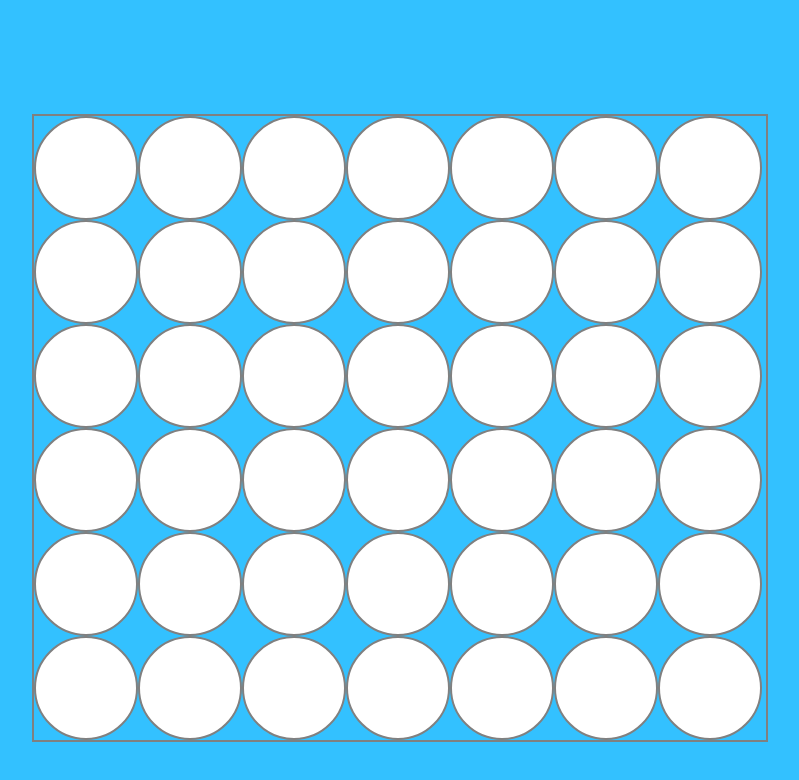
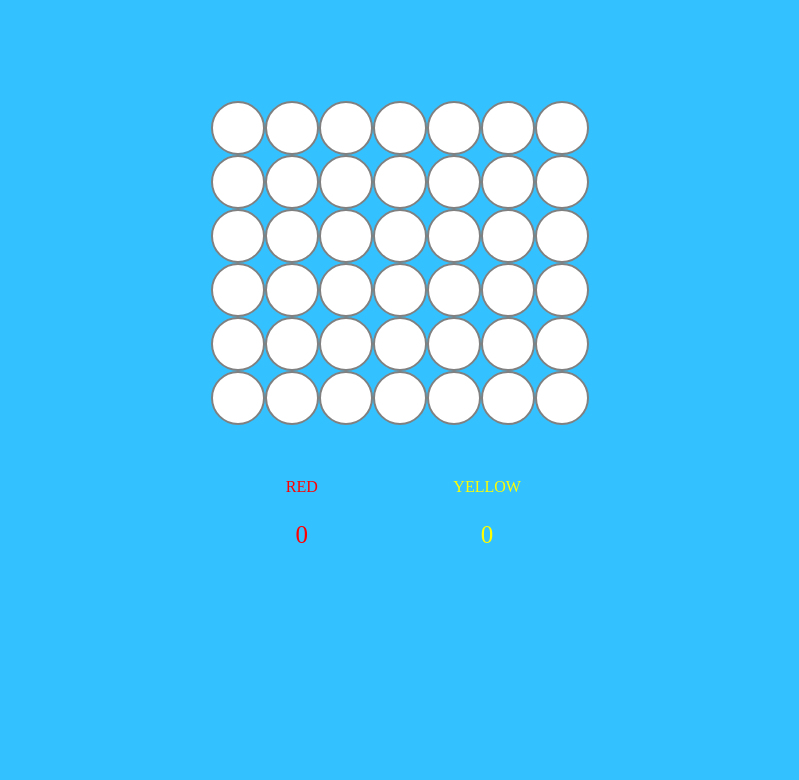
Before and after one commit to standaman52/Connect-4, a plain HTML site: page index.html in a window 1280 px wide. Shown: the whole page, without its empty margins (240-1039 px from the left). Drawn offline with nearby package versions, Linux system fonts and the light colour scheme.

Commit message:
scoreBoard working

```diff
--- a/connect4.js
+++ b/connect4.js
@@ -1,14 +1,15 @@
 $(function(){
 
-  $canvas = $("canvas")
+  $canvas = $("canvas");
   red = '#FF5533';
   blue = '#D4FF33';
   var count = 0;
   toggle = false;
   var  redArray =[];
   var blueArray = [];
-  var winCases = [  // this object contains a list of all winning
-    // by row
+  var p1Score = 0;
+  var p2Score = 0;
+  var winCases = [
     ['1', '2', '3', '4'],
     ['2', '3', '4', '5'],
     ['8', '9', '10', '11'],
@@ -33,7 +34,6 @@ $(function(){
     ['32', '33', '34', '35'],
     ['38', '39', '40', '41'],
     ['39', '40', '41', '42'],
-    // columns
     ['1', '8', '15', '22'],
     ['2', '9', '16', '23'],
     ['3', '10', '17', '24'],
@@ -55,7 +55,6 @@ $(function(){
     ['19', '26', '33', '40'],
     ['20', '27', '34', '41'],
     ['21', '28', '35', '42'],
-    //left-diagonal
     ['1', '9', '17', '25'],
     ['2', '10', '18', '26'],
     ['3', '11', '19', '27'],
@@ -68,7 +67,6 @@ $(function(){
     ['16', '24', '32', '40'],
     ['17', '25', '33', '41'],
     ['18', '26', '34', '42'],
-    // right-diagonal
     ['7', '13', '19', '25'],
     ['6', '12', '18', '24'],
     ['5', '11', '17', '23'],
@@ -87,10 +85,28 @@ $(function(){
     index = $canvas_number;
     circle = $canvas[index].getContext('2d');
     circle.beginPath();
-    circle.arc(50, 50, 50, 0, 2 * Math.PI, false);
+    circle.arc(25, 25, 25, 0, 2 * Math.PI, false);
     circle.fillStyle = color;
     circle.fill();
+  };
+  var resetGame = function(){
+    $canvas.text("");
+
   }
+
+  var player1ScoreBoard = function(score){
+    if (score) {
+      $score = $('#p1').text(score);
+      $score = score;
+    }
+  };
+
+  var player2ScoreBoard = function(score){
+    if (score) {
+      $score  =  $('#p2').text(score);
+      $score = score;
+    }
+  };
 
   var checkWin = function(array){
     for (var i = 0; i < winCases.length; i++) {
@@ -100,25 +116,21 @@ $(function(){
           if(  winCases[i][j] === array[m]   )
           {
             fourInArow++;
-            console.log(winCases[i][j] +" WINCASES");
-            console.log(array[m]);
-            console.log("------------------------");
           }
         }
         if(fourInArow == 4 ){
-          console.log("u win");
-          return;
+          return true;
         }
       }
     }
-  }
+  };
 
   var placeChip = function(){
     $canvas_clicked =$(this).attr('id');
     $canvas_number = $canvas_clicked - 1;
     $canvas_above_id = $(this).attr('id') - 7;
     canvas_above = $(this).parent().parent().prev().find('#' + $canvas_above_id);
-    if(toggle == false){
+    if(toggle === false){
       if ($canvas_clicked >= 36 || $(this).hasClass('can_place')){
         $(this).attr('class', 'has_chip');
         canvas_above.attr('class', 'can_place');
@@ -126,9 +138,19 @@ $(function(){
         $(this).off();
         toggle = true;
         redArray.push($canvas_clicked);
-        console.log($canvas_clicked);
-        console.log(redArray);
-        checkWin(redArray);
+        if (redArray){
+          var result =  checkWin(redArray);
+        }
+        if(result === true){
+          $displayResult = $("<p>").attr("id", "displayResult");
+          $displayResult.text("Red Wins").css("color","red");
+          $('#board_wrapper').prepend($displayResult);
+          p1Score++;
+          player1ScoreBoard(p1Score);
+          resetGame();
+
+        }
+
       }
     }
     else{
@@ -136,14 +158,27 @@ $(function(){
         $(this).attr('class', 'has_chip');
         canvas_above.attr('class', 'can_place');
         createCircle(blue);
-        $(this).off()
+        $(this).off();
         toggle = false;
         blueArray.push($canvas_clicked);
-        console.log(blueArray);
-        checkWin(blueArray);
+        if (blueArray){
+          var result =checkWin(blueArray);
+        }
+        if(result === true){
+          $displayResult = $("<p>").attr("id", "displayResult");
+          $displayResult.text("Yellow Wins").css("color","yellow");
+          $('#board_wrapper').prepend($displayResult);
+          displayResult.text("");
+          p2Score++;
+          player2ScoreBoard(p2Score);
+
+          resetGame();
+
+        }
+
       }
     }
-  }
-  $("canvas").on("click", placeChip)
+  };
+  $("canvas").on("click", placeChip);
 
-})
+});
--- a/index.html
+++ b/index.html
@@ -6,157 +6,171 @@
     <link rel="stylesheet" href="style.css">
   </head>
   <body>
-    <div id="wrapper">
+    <!-- <div id="wrapper"> -->
      <div id="board_wrapper">
        <div id="row1" class="row_wrapper">
          <div class="chip_holder">
-           <canvas id="1" width="100" height="100"></canvas>
+           <canvas id="1" width="50" height="50"></canvas>
          </div>
          <div class="chip_holder">
-           <canvas id="2" width="100" height="100"></canvas>
+           <canvas id="2" width="50" height="50"></canvas>
          </div>
          <div class="chip_holder">
-           <canvas id="3" width="100" height="100"></canvas>
+           <canvas id="3" width="50" height="50"></canvas>
          </div>
          <div class="chip_holder">
-           <canvas id="4" width="100" height="100"></canvas>
+           <canvas id="4" width="50" height="50"></canvas>
          </div>
          <div class="chip_holder">
-           <canvas id="5" width="100" height="100"></canvas>
+           <canvas id="5" width="50" height="50"></canvas>
          </div>
          <div class="chip_holder">
-           <canvas id="6" width="100" height="100"></canvas>
+           <canvas id="6" width="50" height="50"></canvas>
          </div>
          <div class="chip_holder">
-           <canvas id="7" width="100" height="100"></canvas>
+           <canvas id="7" width="50" height="50"></canvas>
          </div>
        </div>
        <!--=======================================================  -->
 
        <div id="row2" class="row_wrapper">
          <div class="chip_holder">
-           <canvas id="8" width="100" height="100"></canvas>
+           <canvas id="8" width="50" height="50"></canvas>
          </div>
          <div class="chip_holder">
-           <canvas id="9" width="100" height="100"></canvas>
+           <canvas id="9" width="50" height="50"></canvas>
          </div>
          <div class="chip_holder">
-           <canvas id="10" width="100" height="100"></canvas>
+           <canvas id="10" width="50" height="50"></canvas>
          </div>
          <div class="chip_holder">
-           <canvas id="11" width="100" height="100"></canvas>
+           <canvas id="11" width="50" height="50"></canvas>
          </div>
          <div class="chip_holder">
-           <canvas id="12" width="100" height="100"></canvas>
+           <canvas id="12" width="50" height="50"></canvas>
          </div>
          <div class="chip_holder">
-           <canvas id="13" width="100" height="100"></canvas>
+           <canvas id="13" width="50" height="50"></canvas>
          </div>
          <div class="chip_holder">
-           <canvas id="14" width="100" height="100"></canvas>
+           <canvas id="14" width="50" height="50"></canvas>
          </div>
        </div>
        <!-- ===================== -->
        <div id="row3" class="row_wrapper">
          <div class="chip_holder">
-           <canvas id="15" width="100" height="100"></canvas>
+           <canvas id="15" width="50" height="50"></canvas>
          </div>
          <div class="chip_holder">
-           <canvas id="16" width="100" height="100"></canvas>
+           <canvas id="16" width="50" height="50"></canvas>
          </div>
          <div class="chip_holder">
-           <canvas id="17" width="100" height="100"></canvas>
+           <canvas id="17" width="50" height="50"></canvas>
          </div>
          <div class="chip_holder">
-           <canvas id="18" width="100" height="100"></canvas>
+           <canvas id="18" width="50" height="50"></canvas>
          </div>
          <div class="chip_holder">
-           <canvas id="19" width="100" height="100"></canvas>
+           <canvas id="19" width="50" height="50"></canvas>
          </div>
          <div class="chip_holder">
-           <canvas id="20" width="100" height="100"></canvas>
+           <canvas id="20" width="50" height="50"></canvas>
          </div>
          <div class="chip_holder">
-           <canvas id="21" width="100" height="100"></canvas>
+           <canvas id="21" width="50" height="50"></canvas>
          </div>
        </div>
 
        <div id="row4" class="row_wrapper">
          <div class="chip_holder">
-           <canvas id="22" width="100" height="100"></canvas>
+           <canvas id="22" width="50" height="50"></canvas>
          </div>
          <div class="chip_holder">
-           <canvas id="23" width="100" height="100"></canvas>
+           <canvas id="23" width="50" height="50"></canvas>
          </div>
          <div class="chip_holder">
-           <canvas id="24" width="100" height="100"></canvas>
+           <canvas id="24" width="50" height="50"></canvas>
          </div>
          <div class="chip_holder">
-           <canvas id="25" width="100" height="100"></canvas>
+           <canvas id="25" width="50" height="50"></canvas>
          </div>
          <div class="chip_holder">
-           <canvas id="26" width="100" height="100"></canvas>
+           <canvas id="26" width="50" height="50"></canvas>
          </div>
          <div class="chip_holder">
-           <canvas id="27" width="100" height="100"></canvas>
+           <canvas id="27" width="50" height="50"></canvas>
          </div>
          <div class="chip_holder">
-           <canvas id="28" width="100" height="100"></canvas>
+           <canvas id="28" width="50" height="50"></canvas>
          </div>
        </div>
 
        <div id="row5" class="row_wrapper">
          <div class="chip_holder">
-           <canvas id="29" width="100" height="100"></canvas>
+           <canvas id="29" width="50" height="50"></canvas>
          </div>
          <div class="chip_holder">
-           <canvas id="30" width="100" height="100"></canvas>
+           <canvas id="30" width="50" height="50"></canvas>
          </div>
          <div class="chip_holder">
-           <canvas id="31" width="100" height="100"></canvas>
+           <canvas id="31" width="50" height="50"></canvas>
          </div>
          <div class="chip_holder">
-           <canvas id="32" width="100" height="100"></canvas>
+           <canvas id="32" width="50" height="50"></canvas>
          </div>
          <div class="chip_holder">
-           <canvas id="33" width="100" height="100"></canvas>
+           <canvas id="33" width="50" height="50"></canvas>
          </div>
          <div class="chip_holder">
-           <canvas id="34" width="100" height="100"></canvas>
+           <canvas id="34" width="50" height="50"></canvas>
          </div>
          <div class="chip_holder">
-           <canvas id="35" width="100" height="100"></canvas>
+           <canvas id="35" width="50" height="50"></canvas>
          </div>
        </div>
 
        <div id="row6" class="row_wrapper">
          <div class="chip_holder">
-           <canvas id="36" width="100" height="100"></canvas>
+           <canvas id="36" width="50" height="50"></canvas>
          </div>
          <div class="chip_holder">
-           <canvas id="37" width="100" height="100"></canvas>
+           <canvas id="37" width="50" height="50"></canvas>
          </div>
          <div class="chip_holder">
-           <canvas id="38" width="100" height="100"></canvas>
+           <canvas id="38" width="50" height="50"></canvas>
          </div>
          <div class="chip_holder">
-           <canvas id="39" width="100" height="100"></canvas>
+           <canvas id="39" width="50" height="50"></canvas>
          </div>
          <div class="chip_holder">
-           <canvas id="40" width="100" height="100"></canvas>
+           <canvas id="40" width="50" height="50"></canvas>
          </div>
          <div class="chip_holder">
-           <canvas id="41" width="100" height="100"></canvas>
+           <canvas id="41" width="50" height="50"></canvas>
          </div>
          <div class="chip_holder">
-           <canvas id="42" width="100" height="100"></canvas>
+           <canvas id="42" width="50" height="50"></canvas>
          </div>
        </div>
 
+       <div id="mainScoreBoard">
+         <div id="player1" class="player">
+            RED
+            <p id="p1">0</p>
+         </div>
 
+         <div id="player2"class="player">
+            YELLOW
+            <p id="p2">0</p>
+         </div>
+            </div>
      </div>
 
-   </div>
+
+
+
+
+   <!-- </div> -->
   <script
       src="https://code.jquery.com/jquery-3.2.1.min.js"
       integrity="sha256-hwg4gsxgFZhOsEEamdOYGBf13FyQuiTwlAQgxVSNgt4="
--- a/style.css
+++ b/style.css
@@ -2,15 +2,17 @@
 body{
   background-color:#33C1FF;
 }
-#wrapper{
-  margin: 9% auto 12% auto;
-  width: 732px;
+
+/*#wrapper{
+  margin: 4% auto 12% auto;
+  width: 378px;
+  height: 378px;
   position: relative;
-  border: 2px solid grey;
-}
+
+}*/
 
 div .row_wrapper{
-  height: 104px;
+  height: 54px;
 
 }
 div .row_wrapper div{
@@ -20,3 +22,56 @@ div .row_wrapper div{
   float: left;
   background-color: white;
 }
+#board_wrapper{
+  margin: 8% auto 12% auto;
+  width: 378px;
+  height: 378px;
+  position: relative;
+}
+#displayResult{
+  text-align: center;
+  font-size: 40px;
+  font-family: CAC Champagne;
+  font-weight: bold;
+
+}
+#mainScoreBoard{
+  width: 100%;
+  height: 60%;
+  /*border: 1px solid black;*/
+  margin: 0 auto 0 auto;
+
+
+}
+.player{
+  width: 20%;
+  height: 25%;
+  /*border: 1px solid black;*/
+  display: inline-block;
+  padding: 5%;
+  margin: 9%;
+
+
+}
+p{
+  text-align: center;
+    /*border: 1px solid black;*/
+font-size: 25px;
+}
+#player1{
+    text-align: center;
+    color: red;
+}
+#player2{
+    text-align: center;
+    color: yellow;
+}
+
+
+
+#player1 p {
+  color: red;
+}
+#player2 p {
+  color: yellow;
+}
```
